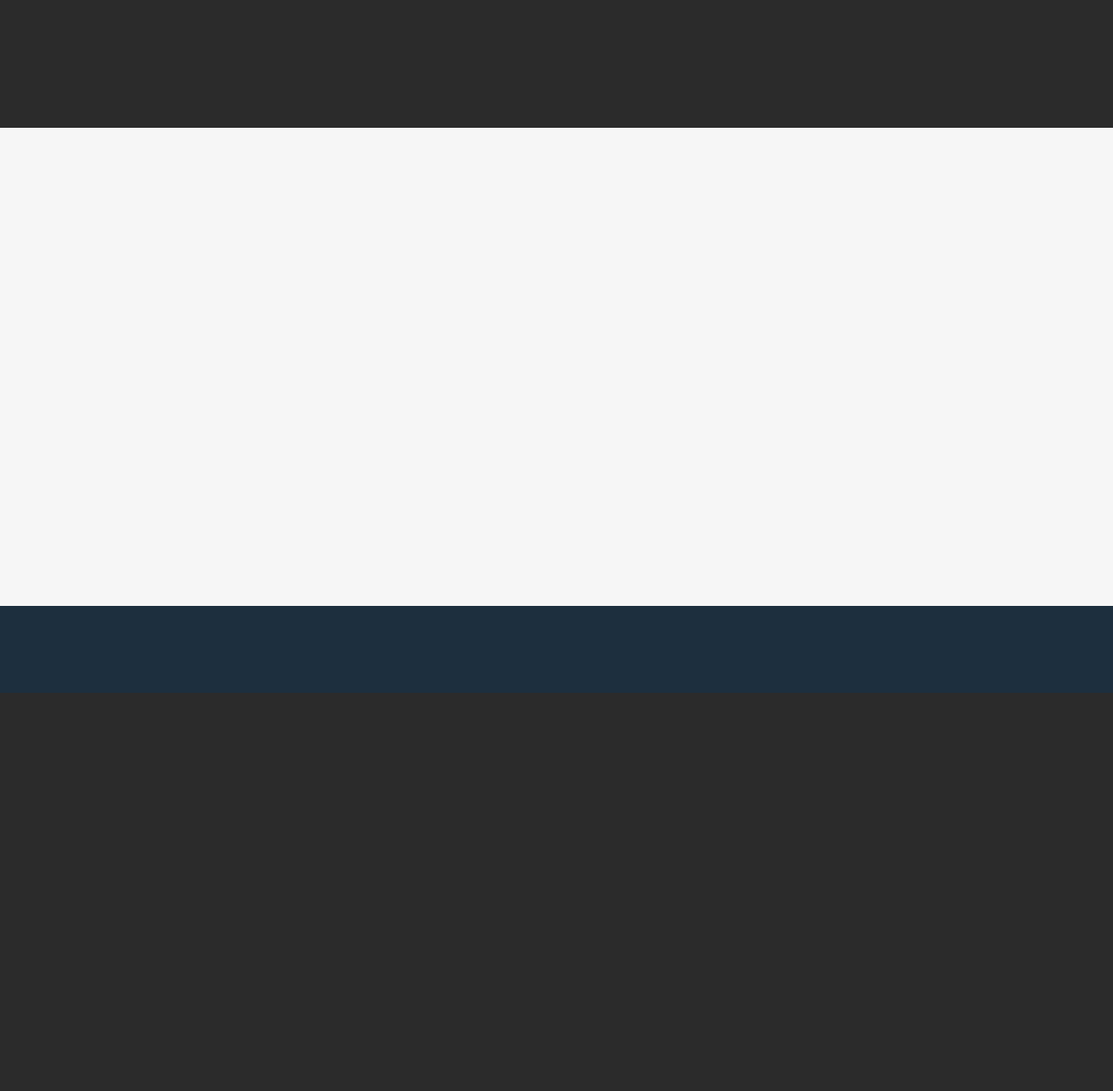
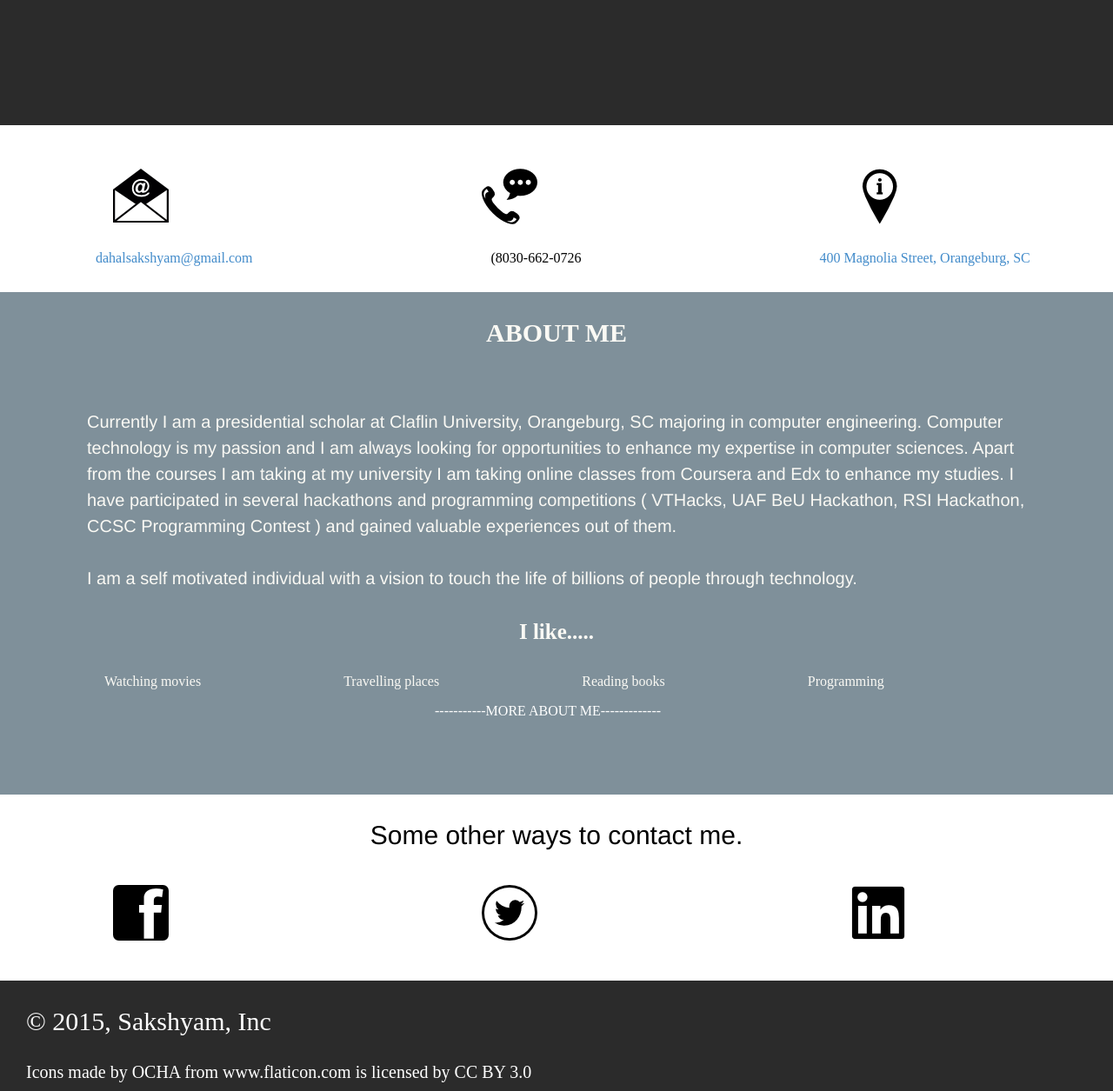
Before and after one commit to sakshyamdahal/my-home-page, a plain HTML site: page index.html in a window 1280 px wide. Shown: the part 550-1805 px from the top of the page at 87% size. Before the commit the page ends 1347 px from the top, so only its background shows below. Drawn offline with nearby package versions, Linux system fonts and the light colour scheme.

Commit message:
finish the homepage

```diff
--- a/index.html
+++ b/index.html
@@ -25,13 +25,6 @@
   	})
   });
 
-  $(function() {
-  	$('#go_home').click(function () {
-
-  		$('body').scrollTo('#home', {duration:'slow'});
-
-  	})
-  });
 
   $(function() {
   	$('#things').click(function () {
@@ -43,11 +36,13 @@
 
   $(function() {
   	$('#me').click(function () {
+  		 $('body').scrollTo('#about-me', {duration:'slow'});
 
-  		$('body').scrollTo('#about-me', {duration:'slow'});
 
   	})
   });
+
+
   </script>
 
 
@@ -58,7 +53,7 @@
       $(".element p").typed({
         strings: ["Hello my name is Sakshyam Dahal. I am a software enginner.", "I am a java programmer.",
         "I am a rails developer.", "I am a perl programmer.", "I am an android developer.",
-        "Check out my info to know more about me and to contact me.", "Hello my name is Sakshyam. I am a software enginner."],
+        "Check out my info to know more about me and to contact me.", "Hello my name is Sakshyam Dahal. I am a software enginner."],
         contentType: 'html',
         typeSpeed: 50
       });
@@ -82,10 +77,10 @@
 		<h1><em>@</em> SAKSHYAM DAHAL</h1>
 		<nav id="navigation">
 			<ul id="menu">
-				<li id="go_home"><a href="#home">Home</a></li>
-				<li id="me"><a href="#about-me">About me</a></li>
-				<li id="things"><a href="#things-i-like">I like</a></li>
-				<li id="go_footer"><a href="#">Footer</a></li>
+				<!-- <li id="go_home"><a href="#home">Home</a></li> -->
+				<li id="me"><a href="#about-me">Home</a></li>
+				<li id="things"><a href="#things-i-like">About me</a></li>
+				<li id="go_footer"><a href="#">Contact</a></li>
 			</ul>
 		</nav>
 		<h2>Welcome to my home page</h2>
@@ -96,7 +91,7 @@
 
 
 	<div id="about-me">
-		<img src="myimage.png" alt="Picture of Sakshyam Dahal" height="300px" >
+		<a href="myimage.png" target="_blank"><img src="myimage.png" alt="Picture of Sakshyam Dahal" height="300px" ></a>
 		<div class="element">
 			<p></p>
 		</div>
@@ -106,13 +101,47 @@
 
 
 	<div id="things-i-like">
+		<div class="contact_info">
+			<img src="email.png" alt="email" >
+			<img src="phone.png" alt="email" >
+			<img src="address.png" alt="email" >
+
+			<ul id = "contact_info_list">
+				<li><a href="mailto:dahalsakshyam@gmail.com">dahalsakshyam@gmail.com</a></li>
+				<li class="proper_align">(8030-662-0726</li>
+				<li class="proper_align"><a href="https://www.google.com/maps/place/400+Magnolia+St,+Orangeburg,+SC+29115/@33.4990214,-80.854211,17z/data=!3m1!4b1!4m2!3m1!1s0x88f8d4fdebd176e3:0x49f8c1a22dce3683" target="_blank">400 Magnolia Street, Orangeburg, SC</a></li>
+			</ul>
+		</div>
+
+		<h3>ABOUT ME</h3>
+		<p>Currently I am a presidential scholar at Claflin University, Orangeburg, SC majoring in computer engineering. Computer technology is my passion and I am always looking for opportunities to enhance my expertise in computer sciences. Apart from the courses I am taking at my university I am taking online classes from Coursera and Edx to enhance my studies. I have participated in several hackathons and programming competitions ( VTHacks, UAF BeU Hackathon, RSI Hackathon, CCSC Programming Contest ) and gained valuable experiences out of them.
+		<br />
+		<br />
+		I am a self motivated individual with a vision to touch the life of billions of people through technology.</p>
+		<h4>I like.....</h4>
+		<ul>
+			<li>Watching movies</li>
+			<li>Travelling places</li>
+			<li>Reading books</li>
+			<li>Programming</li>
+		</ul>
+
+		<a class="center_a" href="education.html">-----------MORE ABOUT ME-------------</a>
+
+	</div>
+
+	<div class="contact_info social_media" >
+		<p>Some other ways to contact me.</p>
+		<a href="https://www.facebook.com/sakshamdahal" target="_blank"><img src="fb.png" alt="email" ></a>
+		<a href="https://twitter.com/sakshyamdahal" target="_blank"><img src="twitter.png" alt="email" ></a>
+		<a href="http://www.linkedin.com/in/sakshyamdahal/en" target="_blank"><img src="ln.png" alt="email" ></a>
 	</div>
 
 
 
 	<footer id="footer">
-
-	</footer>
+		<p>&copy; 2015, Sakshyam, Inc</p>
+		<p class="copyright">Icons made by <a href="http://www.unocha.org" title="OCHA">OCHA</a> from <a href="http://www.flaticon.com" title="Flaticon">www.flaticon.com</a>         is licensed by <a href="http://creativecommons.org/licenses/by/3.0/" title="Creative Commons BY 3.0">CC BY 3.0</a></p></footer>
 
 
 </body>
--- a/style.css
+++ b/style.css
@@ -25,14 +25,19 @@ ul#menu li a:hover {
 body{
 	padding: 0px;
 	margin: 0px;
-	background-color: #2B2B2B;
+	/*background-color: #2B2B2B;*/
 	color: #faf9f4;
 }
 
 header{
 	background-color: #F6F6F6;
+
 	margin: 0px;
 	padding-bottom: 5px;
+	height: 130px;
+	width: 100%;
+	position: fixed;
+	top: 0px;
 
 }
 
@@ -68,14 +73,87 @@ header hr
 {
 	border-color: #DE1B1B;
 	height: 5px;
+	/*width: 75%;*/
 	background-color: #DE1B1B;
 }
 
-div#about-me{
-	height: 550px;
-	background-color: #2B2B2B;
+div#thing-i-like ul{
+	margin: 0px;
+	padding: 0px;
+}
+
+div#things-i-like ul li{
+	display: inline;
+	padding: 80px;
+}
 
 
+
+div#about-me{
+	height: 570px;
+	/*margin-top: 140px;*/
+	padding-top: 140px;
+	height: 570px;
+	background-color: #2B2B2B;
+}
+
+div.contact_info{
+
+	background-color: white;
+	margin-top: -16px;
+
+
+}
+
+div.contact_info img{
+	/*padding: 100px;*/
+	padding-right: 200px;
+	padding-left: 100px;
+	margin-top: 50px;
+		/*padding-top: 0px;*/
+}
+
+ul#contact_info_list{
+	list-style: none;
+	margin: 0px;
+	padding: 0px;
+	padding-left: 30px;
+	padding-bottom: 30px;
+	color: black;
+
+
+}
+
+h3{
+	text-align: center;
+	font-weight: 40px;
+	font-size: 30px;
+}
+
+div#things-i-like p{
+	padding: 100px;
+	padding-top: 40px;
+	padding-bottom: 0px;
+	font-size: 20px;
+	font-family: "Helvetica Neue", Helvetica, Arial, sans-serif;
+	line-height: 30px;
+	height: auto;
+}
+
+
+ul#contact_info_list li{
+	padding-right: 100px;
+	padding-left: 40px;
+	padding-bottom: 10px;
+	display: inline;
+}
+
+ul#contact_info_list a{
+	color: #428bca;
+}
+
+.proper_align{
+	margin-left: 110px;
 }
 
 div.element{
@@ -83,6 +161,7 @@ div.element{
 	padding-left: 400px;
 	font-size: 40px;
 	font-family: 'Special Elite', cursive;
+
 
 
 
@@ -102,35 +181,77 @@ img{
 }
 
 div#things-i-like{
-	height: 550px;
-	background-color: #F6F6F6;
+	height: 770px;
+
+	/*background-color: #F6F6F6;*/
+	background-color: #7F909A;
+
+	/*background-color: #3c3f8c;*/
+	padding-bottom: 0px;
+
+
+	margin: 0px;
 
 }
 
-footer{
-	background-color: #1D2F3E;
-	height: 100px;
+div.social_media
+{
+	background-color: white;
+	display: block;
+	height: 200px;
+	color: black;
+	font-size: 30px;
+	text-align: center;
+	font-family: "Helvetica Neue", Helvetica, Arial, sans-serif;
+	padding: 0px;
+	margin: 0px;
+
+}
+div.social_media img{
+	margin-top: 10px;
 }
 
-/*.typed-cursor{
-    opacity: 1;
-    -webkit-animation: blink 0.7s infinite;
-    -moz-animation: blink 0.7s infinite;
-    animation: blink 0.7s infinite;
+
+footer{
+	/*background-color: #1D2F3E;*/
+	background-color: #2B2B2B;
+	height: auto;
+
+	margin-top: -16px;
+	position: inherit;
 }
-@keyframes blink{
-    0% { opacity:1; }
-    50% { opacity:0; }
-    100% { opacity:1; }
+
+footer p{
+	margin: 0px;
+	color: white;
+
+	font-weight: 20%;
+	font-size: 30px;
+	padding-top: 30px;
+	padding-left: 30px;
 }
-@-webkit-keyframes blink{
-    0% { opacity:1; }
-    50% { opacity:0; }
-    100% { opacity:1; }
+
+p.copyright{
+	font-size: 20px;
+	padding-bottom: 10px;
 }
-@-moz-keyframes blink{
-    0% { opacity:1; }
-    50% { opacity:0; }
-    100% { opacity:1; }
+
+a{
+	color: white;
+	text-decoration: none;
 }
-*/
+
+a:hover{
+	text-decoration: underline;
+}
+
+h4{
+	text-align: center;
+	font-size: 25px;
+}
+
+
+a.center_a{
+	padding-top: 100px;
+	padding-left: 500px;
+}
```
Also changed, not shown: address.png (added), email.png (added), fb.png (added), ln.png (added), phone.png (added), twitter.png (added), 1 other file.
